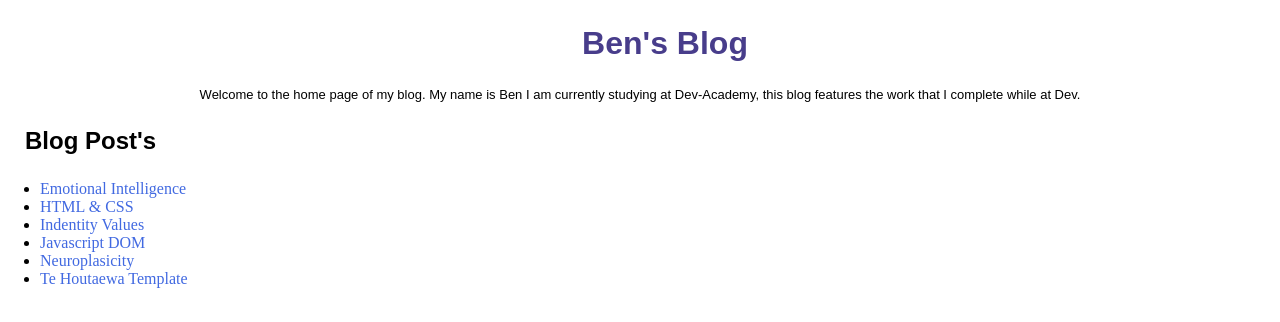
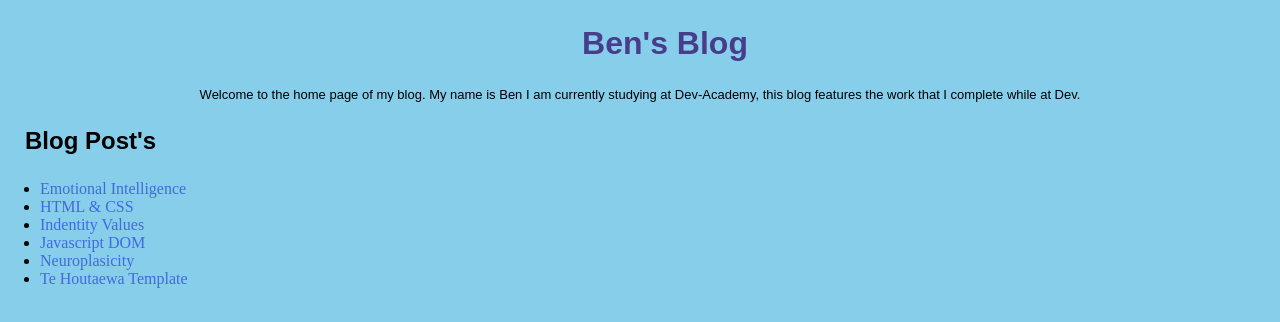
Before and after one commit to benwtaldron/benwtaldron.github.io, a plain HTML site: page index.html in a window 1280 px wide. Drawn offline with Linux system fonts and the light colour scheme.

Commit message:
changin css

```diff
--- a/styles/main.css
+++ b/styles/main.css
@@ -35,3 +35,9 @@ body {
     font-family: Arial, Helvetica, sans-serif;
     margin: 25px;
   }
+
+  @media screen and (min-width: 480px)  {
+    body  {
+      background-color: skyblue;
+    }
+  }
```
